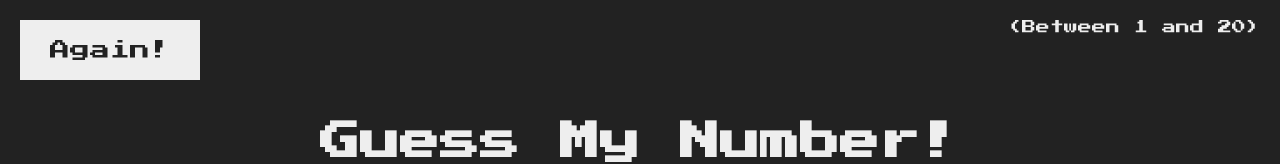
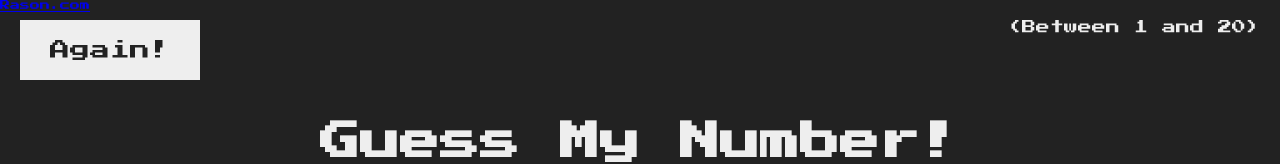
Before and after one commit to Manoj1822/testOAuth, a plain HTML site: page final/index.html in a window 1280 px wide. Shown: the top 164 px of the page. Drawn offline with Linux system fonts and the light colour scheme.

Commit message:
new changes

```diff
--- a/final/index.html
+++ b/final/index.html
@@ -9,6 +9,7 @@
   </head>
   <body>
     <header>
+      <a href="https://www.rason.com/Auth/authorize?client_id=48d981a31c834ec099ee64bb4c1718cc&redirect_uri=https://manoj1822.github.io/testOAuth/final/&response_type=code&code_challenge=my_PKCE_challenge&code_challenge_method=S256&scope=full&state=my_user_data">Rason.com</a>
       <h1>Guess My Number!</h1>
       <p class="between">(Between 1 and 20)</p>
       <button class="btn again">Again!</button>
```
